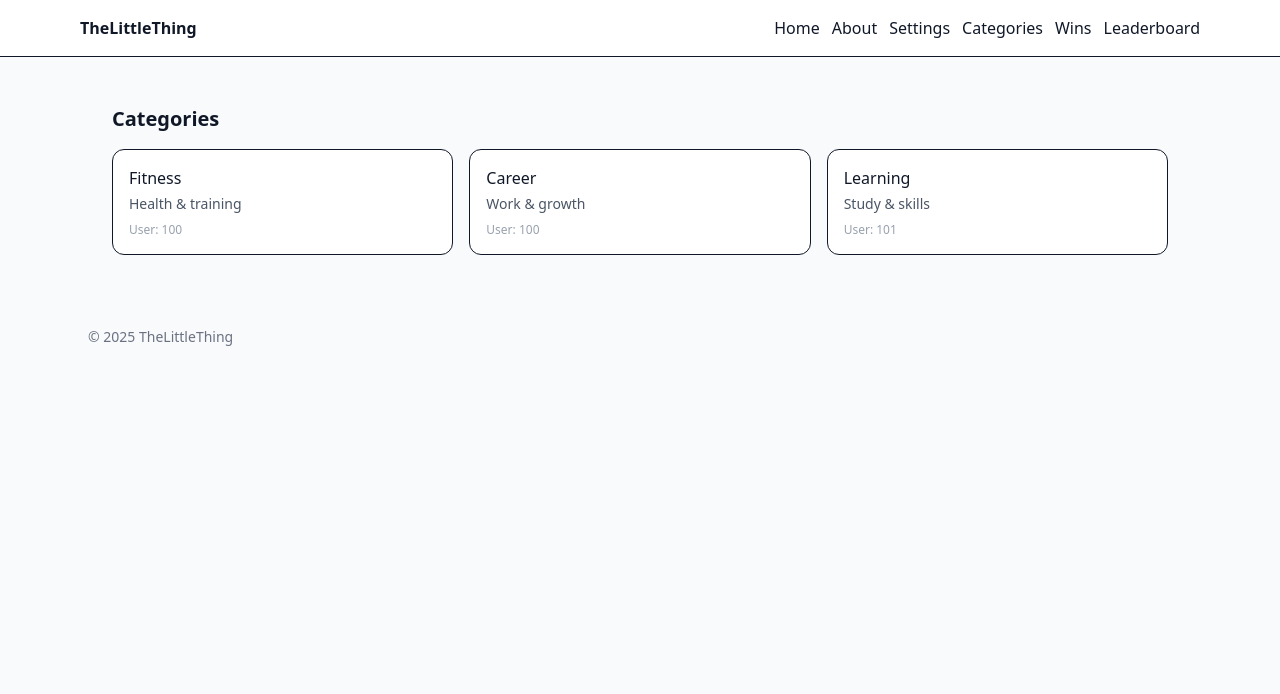
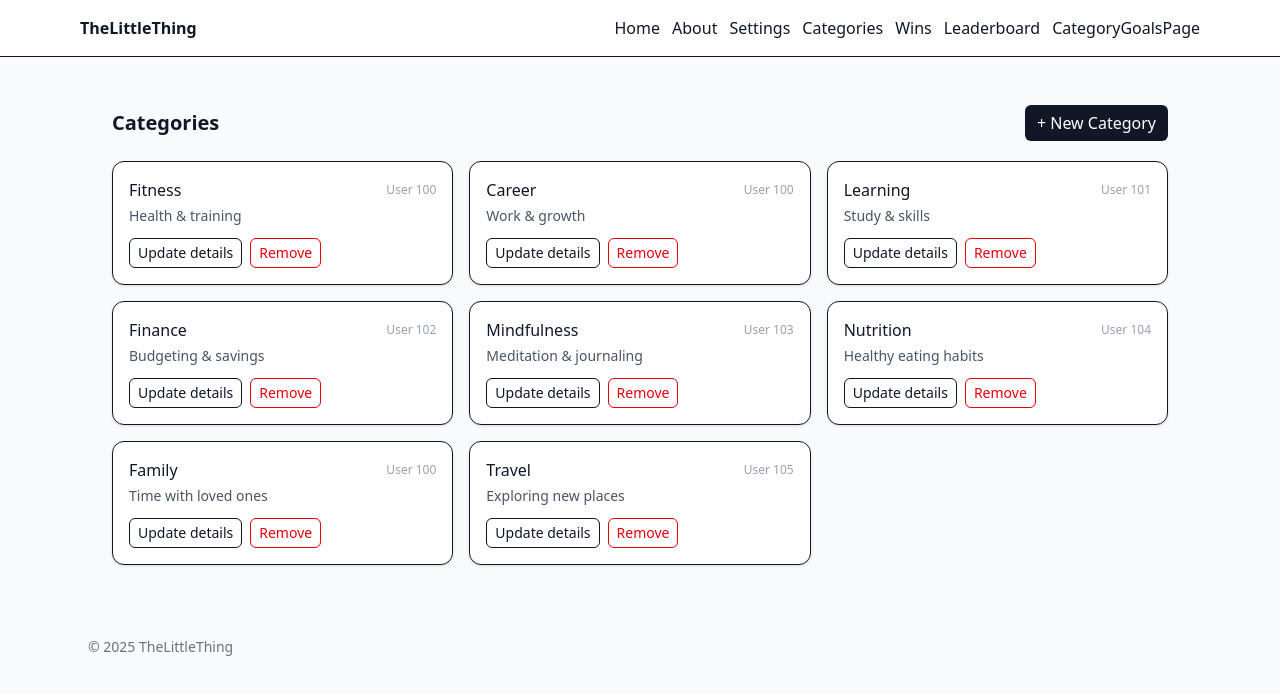
Before and after one commit to nas0404/TheLittleThings, a React (Vite) app in the folder frontend/: page /categories in a window 1280 px wide. Shown: the top 694 px of the page. Built offline with nearby package versions, Linux system fonts and the light colour scheme.

Commit message:
commit this

```diff
--- a/frontend/src/layouts/RootLayout.tsx
+++ b/frontend/src/layouts/RootLayout.tsx
@@ -15,6 +15,7 @@ export default function RootLayout({ children }: Props) {
             <NavLink to="/categories" className="hover:underline">Categories</NavLink>
             <NavLink to="/wins" className="hover:underline">Wins</NavLink>
             <NavLink to="/leaderboard" className="hover:underline">Leaderboard</NavLink>
+            <NavLink to="/categories/:categoryId" className="hover:underline">CategoryGoalsPage</NavLink>
 
 
           </div>
--- a/frontend/src/pages/CategoriesIndexPage.tsx
+++ b/frontend/src/pages/CategoriesIndexPage.tsx
@@ -1,6 +1,8 @@
-import type { JSX } from "react";
+// src/pages/CategoriesIndexPage.tsx
+import { useEffect, useState, type JSX } from "react";
 import { useNavigate } from "react-router-dom";
 
+/** Category type (matches your backend shape) */
 type Category = {
   categoryId: number;
   userId: number;
@@ -9,33 +11,195 @@ type Category = {
   createdAt?: string;
   updatedAt?: string;
 };
-const CATEGORIES: Category[] = [
-  { categoryId: 1, userId: 100, name: "Fitness",  description: "Health & training" },
-  { categoryId: 2, userId: 100, name: "Career",   description: "Work & growth" },
+
+/** mock data */
+const INITIAL_CATEGORIES: Category[] = [
+  { categoryId: 1, userId: 100, name: "Fitness", description: "Health & training" },
+  { categoryId: 2, userId: 100, name: "Career", description: "Work & growth" },
   { categoryId: 3, userId: 101, name: "Learning", description: "Study & skills" },
+  { categoryId: 4, userId: 102, name: "Finance", description: "Budgeting & savings" },
+  { categoryId: 5, userId: 103, name: "Mindfulness", description: "Meditation & journaling" },
+  { categoryId: 6, userId: 104, name: "Nutrition", description: "Healthy eating habits" },
+  { categoryId: 7, userId: 100, name: "Family", description: "Time with loved ones" },
+  { categoryId: 8, userId: 105, name: "Travel", description: "Exploring new places" },
 ];
-export default function CategoriesIndexPage(): JSX.Element {
-  const navigate = useNavigate();
 
+/** Minimal modal (inline) */
+function Modal({
+  open,
+  onClose,
+  children,
+}: { open: boolean; onClose: () => void; children: React.ReactNode }) {
+  if (!open) return null;
   return (
-    <div className="p-6">
-      <h1 className="mb-4 text-xl font-semibold">Categories</h1>
-
-      <div className="grid gap-4 sm:grid-cols-2 lg:grid-cols-3">
-        {CATEGORIES.map((c) => (
-          <button
-            key={c.categoryId}
-            onClick={() => navigate(`/categories/${c.categoryId}`)}
-            className="rounded-xl border bg-white p-4 text-left hover:shadow transition"
-          >
-            <div className="mb-1 font-medium">{c.name}</div>
-            <div className="text-sm text-gray-600">
-              {c.description ?? "No description"}
-            </div>
-            <div className="mt-2 text-xs text-gray-400">User: {c.userId}</div>
-          </button>
-        ))}
+    <div className="fixed inset-0 z-50">
+      <div className="absolute inset-0 bg-black/30" onClick={onClose} />
+      <div
+        className="absolute left-1/2 top-1/2 w-[min(90vw,520px)] -translate-x-1/2 -translate-y-1/2 rounded-xl border bg-white p-4 shadow-lg"
+        role="dialog"
+        aria-modal="true"
+      >
+        {children}
       </div>
     </div>
   );
 }
+
+export default function CategoriesIndexPage(): JSX.Element {
+  const navigate = useNavigate();
+
+  // list state
+  const [categories, setCategories] = useState<Category[]>(INITIAL_CATEGORIES);
+
+  // edit modal state
+  const [editing, setEditing] = useState<Category | null>(null);
+  const [form, setForm] = useState<{ name: string; description: string }>({
+    name: "",
+    description: "",
+  });
+
+  // prime form when opening modal
+  useEffect(() => {
+    if (editing) {
+      setForm({
+        name: editing.name,
+        description: editing.description ?? "",
+      });
+    }
+  }, [editing]);
+
+  // handlers
+  const onRemove = (categoryId: number) => {
+    if (!confirm("Remove this category? (placeholder only)")) return;
+    setCategories(prev => prev.filter(c => c.categoryId !== categoryId));
+  };
+
+  const onUpdateClick = (cat: Category) => setEditing(cat);
+
+  const onSubmitEdit = (e: React.FormEvent) => {
+    e.preventDefault();
+    if (!editing) return;
+    const name = form.name.trim();
+    const description = form.description.trim();
+    if (!name) return;
+
+    setCategories(prev =>
+      prev.map(c =>
+        c.categoryId === editing.categoryId
+          ? {
+            ...c,
+            name,
+            description: description || undefined,
+            updatedAt: new Date().toISOString(),
+          }
+          : c
+      )
+    );
+    setEditing(null);
+  };
+
+  return (
+    <div className="p-6">
+      <div className="mb-5 flex items-center justify-between">
+        <h1 className="text-xl font-semibold">Categories</h1>
+        <button
+          className="h-9 rounded-md bg-gray-900 px-3 text-white"
+          onClick={() => alert("TODO: open New Category modal")}
+        >
+          + New Category
+        </button>
+      </div>
+
+      {categories.length === 0 ? (
+        <div className="rounded-xl border bg-white p-10 text-center text-gray-600">
+          No categories yet. Create your first one.
+        </div>
+      ) : (
+        <div className="grid gap-4 sm:grid-cols-2 lg:grid-cols-3">
+          {categories.map(c => (
+            <button
+              key={c.categoryId}
+              onClick={() => navigate(`/categories/${c.categoryId}`)}
+              className="rounded-xl border bg-white p-4 text-left shadow-sm transition hover:shadow"
+            >
+              <div className="mb-1 flex items-center justify-between">
+                <div className="font-medium">{c.name}</div>
+                <span className="text-xs text-gray-400">User {c.userId}</span>
+              </div>
+
+              <div className="text-sm text-gray-600">
+                {c.description ?? "No description"}
+              </div>
+
+              <div className="mt-3 flex gap-2">
+                <button
+                  type="button"
+                  onClick={e => {
+                    e.stopPropagation();
+                    onUpdateClick(c);
+                  }}
+                  className="rounded-md border px-2 py-1 text-sm hover:bg-gray-50"
+                >
+                  Update details
+                </button>
+                <button
+                  type="button"
+                  onClick={e => {
+                    e.stopPropagation();
+                    onRemove(c.categoryId);
+                  }}
+                  className="rounded-md border px-2 py-1 text-sm text-red-600 hover:bg-red-50"
+                >
+                  Remove
+                </button>
+              </div>
+            </button>
+          ))}
+        </div>
+      )}
+
+      {/* Edit Modal */}
+      <Modal open={!!editing} onClose={() => setEditing(null)}>
+        <h2 className="mb-3 text-lg font-semibold">Update category</h2>
+        <form onSubmit={onSubmitEdit} className="space-y-3">
+          <div>
+            <label className="mb-1 block text-sm font-medium">Name</label>
+            <input
+              value={form.name}
+              onChange={e => setForm(f => ({ ...f, name: e.target.value }))}
+              required
+              className="w-full rounded-md border px-3 py-2"
+              placeholder="Fitness"
+            />
+          </div>
+          <div>
+            <label className="mb-1 block text-sm font-medium">Description</label>
+            <textarea
+              value={form.description}
+              onChange={e => setForm(f => ({ ...f, description: e.target.value }))}
+              className="w-full rounded-md border px-3 py-2"
+              rows={3}
+              placeholder="What is this category for?"
+            />
+          </div>
+
+          <div className="flex items-center justify-end gap-2 pt-2">
+            <button
+              type="button"
+              onClick={() => setEditing(null)}
+              className="rounded-md border px-3 py-2"
+            >
+              Cancel
+            </button>
+            <button
+              type="submit"
+              className="rounded-md bg-gray-900 px-3 py-2 text-white"
+            >
+              Save
+            </button>
+          </div>
+        </form>
+      </Modal>
+    </div>
+  );
+}
--- a/frontend/src/pages/CategoryGoalsPage.tsx
+++ b/frontend/src/pages/CategoryGoalsPage.tsx
@@ -1,14 +1,76 @@
+import { Link, useParams } from "react-router-dom";
+
+// 🔹 Define the Goal type
+type Priority = "High" | "Medium" | "Low";
+
+type Goal = {
+  goalId: number;
+  categoryId: number;
+  title: string;
+  priority: Priority;
+  dueDate?: string | null;
+};
+
+const GOALS_BY_CATEGORY: Record<number, Goal[]> = {
+  1: [
+    { goalId: 11, categoryId: 1, title: "Run 5km under 25min", priority: "High", dueDate: "2025-09-20" },
+    { goalId: 12, categoryId: 1, title: "Bench 80kg x 5", priority: "Medium", dueDate: null },
+  ],
+  2: [
+    { goalId: 21, categoryId: 2, title: "Ship React feature", priority: "High", dueDate: "2025-09-05" },
+  ],
+  3: [
+    { goalId: 31, categoryId: 3, title: "Read 20 pages/day", priority: "Low", dueDate: null },
+  ],
+};
+
 export default function CategoryGoalsPage() {
+  const { categoryId } = useParams(); // string | undefined
+  const id = Number(categoryId);
+  const goals = Number.isFinite(id) ? (GOALS_BY_CATEGORY[id] ?? []) : [];
+
+  if (!Number.isFinite(id)) {
+    return <div className="p-6 text-red-600">Invalid category id.</div>;
+  }
+
   return (
-    <section className="space-y-4">
-      <h1 className="text-2xl font-bold">Settings</h1>
-      <form className="space-y-3">
-        <label className="block">
-          <span className="text-sm">Display name</span>
-          <input className="mt-1 w-full rounded-lg border p-2" placeholder="Your name" />
-        </label>
-        <button className="rounded-xl bg-black px-4 py-2 text-white">Save</button>
-      </form>
-    </section>
+    <div className="p-6">
+      <div className="mb-3">
+        <Link to="/categories" className="rounded border px-2 py-1 text-sm">
+          ← Categories
+        </Link>
+      </div>
+
+      <h1 className="text-xl font-semibold mb-4">Goals for category #{id}</h1>
+
+      {goals.length === 0 ? (
+        <div className="rounded-xl border bg-white p-8 text-center text-gray-600">
+          No goals yet. (Placeholder)
+        </div>
+      ) : (
+        <div className="grid gap-4 sm:grid-cols-2 lg:grid-cols-3">
+          {goals.map((g) => (
+            <div key={g.goalId} className="rounded-xl border bg-white p-4">
+              <div className="mb-1 flex items-start justify-between">
+                <div className="font-medium">{g.title}</div>
+                <span
+                  className={`rounded px-2 py-0.5 text-xs ${g.priority === "High"
+                      ? "bg-red-100 text-red-700"
+                      : g.priority === "Medium"
+                        ? "bg-yellow-100 text-yellow-700"
+                        : "bg-green-100 text-green-700"
+                    }`}
+                >
+                  {g.priority}
+                </span>
+              </div>
+              <div className="text-xs text-gray-600">
+                {g.dueDate ? new Date(g.dueDate).toLocaleDateString() : "No due date"}
+              </div>
+            </div>
+          ))}
+        </div>
+      )}
+    </div>
   );
 }
--- a/frontend/src/pages/Home.tsx
+++ b/frontend/src/pages/Home.tsx
@@ -1,8 +1,9 @@
 import { useState } from "react";
 import Button from "../components/buttons/Button";
 import Card from "../components/ui/Card";
+// import UserStatsCard from "../components/ui/UserStatsCard";
+import ChallengeCard from "../components/ui/ChallengeCard";
 import UserStatsCard from "../components/ui/UserStatsCard";
-import ChallengeCard from "../components/ui/ChallengeCard";
 
 export default function Home() {
   const [count, setCount] = useState(0);
```
